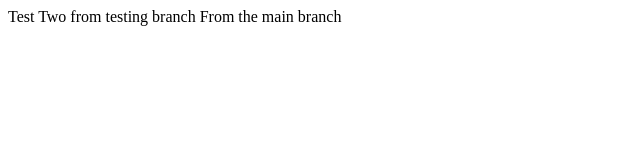
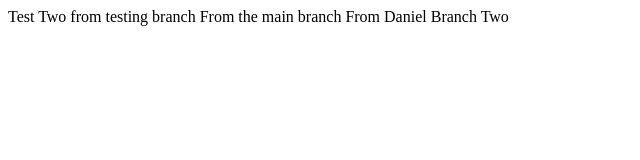
Before and after one commit to dmmejia2/BranchMergeTest, a plain HTML site: page index.html in a window 1280 px wide. Shown: the whole page, without its empty margins (0-640 px from the left). Drawn offline with Linux system fonts and the light colour scheme.

Commit message:
From Daniel Branch Two

```diff
--- a/index.html
+++ b/index.html
@@ -5,4 +5,5 @@
 <body>
     Test Two from testing branch
     From the main branch
+    From Daniel Branch Two
 </body>
```
